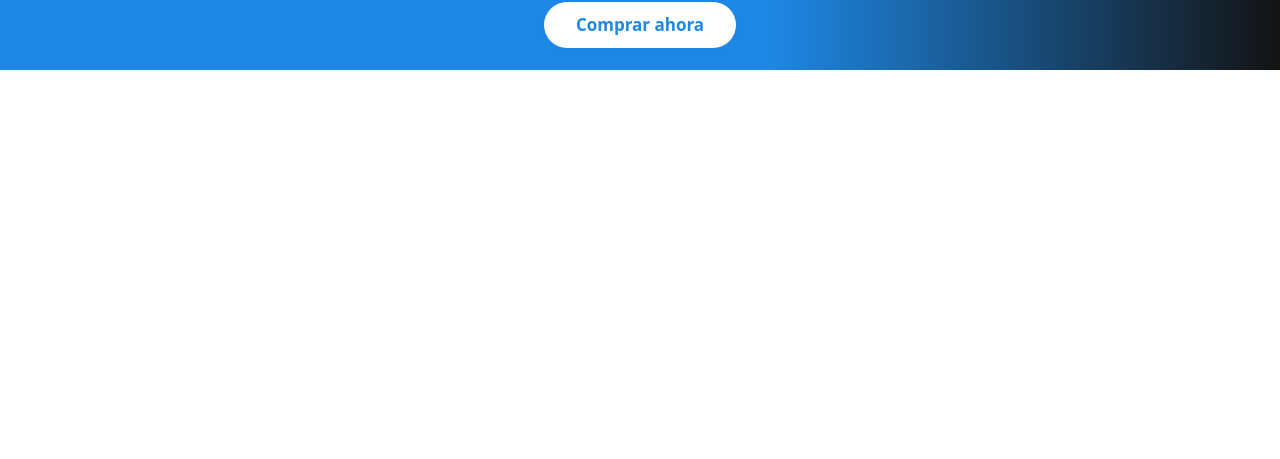
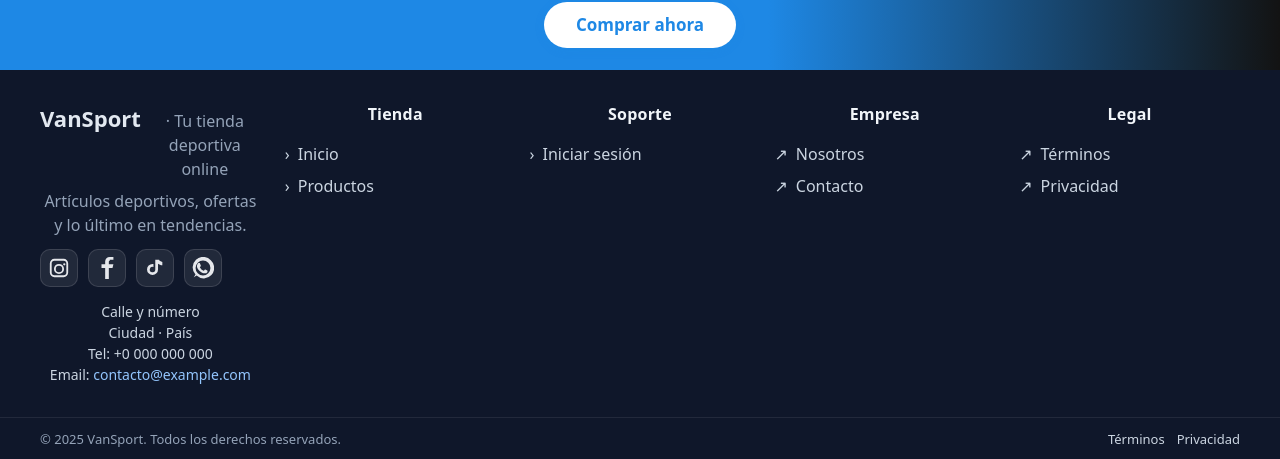
Before and after one commit to FawziL/VanSport, a React (Vite) app in the folder frontend/: page / in a window 1280 px wide. Shown: the part 801-1260 px from the top of the page. Before the commit the page ends 871 px from the top, so only its background shows below. Built offline with nearby package versions, Linux system fonts and the light colour scheme; no server answers.

Commit message:
feat: agregado el footer

```diff
--- a/frontend/src/App.jsx
+++ b/frontend/src/App.jsx
@@ -41,6 +41,7 @@ import MisReportes from '@/pages/App/Reportes/MisReportes';
 import VerReporte from '@/pages/App/Reportes/VerReporte';
 import ListReportes from '@/pages/Admin/Reportes/ListReport';
 import EditReporte from '@/pages/Admin/Reportes/EditReport';
+import Footer from '@/components/Footer'; // importa el componente
 
 function AppShell() {
   const location = useLocation();
@@ -267,6 +268,7 @@ function AppShell() {
           <Route path="*" element={<NotFound />} />
         </Routes>
       </main>
+      <Footer />
     </>
   );
 }
--- /dev/null
+++ b/frontend/src/components/Footer.jsx
@@ -0,0 +1,261 @@
+import { Link } from 'react-router-dom';
+import { useMemo } from 'react';
+
+function SocialIcon({ type = 'facebook', href = '#', label, size = 22 }) {
+  const icon = useMemo(() => {
+    const common = { width: size, height: size, viewBox: '0 0 24 24', fill: 'currentColor' };
+    switch (type) {
+      case 'instagram':
+        return (
+          <svg {...common} aria-hidden="true">
+            <path d="M7 2h10a5 5 0 0 1 5 5v10a5 5 0 0 1-5 5H7a5 5 0 0 1-5-5V7a5 5 0 0 1 5-5zm10 2H7a3 3 0 0 0-3 3v10a3 3 0 0 0 3 3h10a3 3 0 0 0 3-3V7a3 3 0 0 0-3-3zm-5 3.5A5.5 5.5 0 1 1 6.5 13 5.5 5.5 0 0 1 12 7.5zm0 2A3.5 3.5 0 1 0 15.5 13 3.5 3.5 0 0 0 12 9.5zm5.75-2.75a1.25 1.25 0 1 1-1.25 1.25 1.25 1.25 0 0 1 1.25-1.25z" />
+          </svg>
+        );
+      case 'twitter':
+      case 'x':
+        return (
+          <svg {...common} aria-hidden="true">
+            <path d="M3 3h5.3l4.1 6 4.6-6H23l-8 10.5L22 21h-5.3l-4.3-6.3L7.6 21H1l8.8-11.6z" />
+          </svg>
+        );
+      case 'youtube':
+        return (
+          <svg {...common} aria-hidden="true">
+            <path d="M23.5 6.2a3 3 0 0 0-2.1-2.1C19.5 3.5 12 3.5 12 3.5s-7.5 0-9.4.6A3 3 0 0 0 .5 6.2 31.8 31.8 0 0 0 0 12a31.8 31.8 0 0 0 .5 5.8 3 3 0 0 0 2.1 2.1c1.9.6 9.4.6 9.4.6s7.5 0 9.4-.6a3 3 0 0 0 2.1-2.1A31.8 31.8 0 0 0 24 12a31.8 31.8 0 0 0-.5-5.8zM9.8 15.6V8.4L16 12z" />
+          </svg>
+        );
+      case 'tiktok':
+        return (
+          <svg {...common} aria-hidden="true">
+            <path d="M16.5 3.5c1 .9 2.2 1.6 3.5 1.9V9c-1.9-.1-3.4-.7-4.7-1.7v6.2a6 6 0 1 1-6-6c.3 0 .7 0 1 .1v3.2a3 3 0 1 0 2 2.8V3h4.2z" />
+          </svg>
+        );
+      case 'whatsapp':
+        return (
+          <svg {...common} aria-hidden="true">
+            <path d="M20.5 3.5A10.5 10.5 0 0 0 3.8 19.1L2 22l3-1.7A10.5 10.5 0 1 0 20.5 3.5zM12 20.1a8.1 8.1 0 1 1 0-16.2 8.1 8.1 0 0 1 0 16.2zm4.5-5.6c-.3-.2-1.6-.8-1.8-.9s-.4-.1-.6.1c-.2.3-.7.9-.9 1.1s-.3.2-.6.1a6.6 6.6 0 0 1-3.9-3.4c-.3-.6.3-.5.9-1.7.1-.2 0-.4 0-.6l-1-2.4c-.1-.3-.3-.3-.5-.3h-.5c-.2 0-.6.1-.9.4-.9.9-1.3 2.1-1.3 3.3 0 2.3 1.6 4.6 4.7 6.3 2.9 1.5 4.2 1.4 4.9 1.3.8-.1 1.6-.7 1.8-1.4.2-.7.2-1.3.1-1.4-.1-.1-.3-.2-.4-.3z" />
+          </svg>
+        );
+      default:
+        return (
+          <svg {...common} aria-hidden="true">
+            <path d="M15 3h4V0h-4c-2.8 0-5 2.2-5 5v3H6v4h4v12h4V12h4l1-4h-5V5c0-.6.4-1 1-1z" />
+          </svg>
+        );
+    }
+  }, [type, size]);
+
+  return (
+    <a
+      href={href}
+      target="_blank"
+      rel="noreferrer"
+      aria-label={label || type}
+      style={{
+        display: 'inline-flex',
+        alignItems: 'center',
+        justifyContent: 'center',
+        width: 36,
+        height: 36,
+        borderRadius: 10,
+        color: '#e5e7eb',
+        background: 'rgba(255,255,255,0.08)',
+        border: '1px solid rgba(255,255,255,0.12)',
+        transition: 'all .2s',
+      }}
+      onMouseEnter={(e) => (e.currentTarget.style.background = 'rgba(255,255,255,0.16)')}
+      onMouseLeave={(e) => (e.currentTarget.style.background = 'rgba(255,255,255,0.08)')}
+    >
+      {icon}
+    </a>
+  );
+}
+
+export default function Footer({
+  brand = { name: 'VanSport', slogan: 'Tu tienda deportiva online' },
+  internalLinks = {
+    tienda: [
+      { label: 'Inicio', to: '/' },
+      { label: 'Productos', to: '/productos' },
+    ],
+    soporte: [
+      // Puedes completar con rutas reales si existen
+      // { label: 'Ayuda', to: '/ayuda' },
+      // { label: 'Reportar falla', to: '/reportar-falla' },
+      { label: 'Iniciar sesión', to: '/login' },
+    ],
+  },
+  externalLinks = {
+    empresa: [
+      { label: 'Nosotros', href: 'https://example.com/nosotros' },
+      { label: 'Contacto', href: 'mailto:contacto@example.com' },
+    ],
+    legal: [
+      { label: 'Términos', href: 'https://example.com/terminos' },
+      { label: 'Privacidad', href: 'https://example.com/privacidad' },
+    ],
+  },
+  socials = [
+    { type: 'instagram', href: 'https://instagram.com/', label: 'Instagram' },
+    { type: 'facebook', href: 'https://facebook.com/', label: 'Facebook' },
+    { type: 'tiktok', href: 'https://tiktok.com/@', label: 'TikTok' },
+    { type: 'whatsapp', href: 'https://wa.me/0000000000', label: 'WhatsApp' },
+  ],
+  address = {
+    line1: 'Calle y número',
+    city: 'Ciudad',
+    country: 'País',
+    phone: '+0 000 000 000',
+    email: 'contacto@example.com',
+  },
+}) {
+  const year = new Date().getFullYear();
+
+  const colTitle = (text) => (
+    <div style={{ color: '#f1f5f9', fontWeight: 900, marginBottom: 12, letterSpacing: 0.2 }}>
+      {text}
+    </div>
+  );
+
+  const linkStyle = {
+    color: '#cbd5e1',
+    textDecoration: 'none',
+    display: 'inline-flex',
+    alignItems: 'center',
+    gap: 8,
+    padding: '4px 0',
+  };
+
+  return (
+    <footer style={{ background: '#0f172a', color: '#e2e8f0' }}>
+      <div
+        style={{
+          maxWidth: 1200,
+          margin: '0 auto',
+          padding: '32px 16px',
+          display: 'grid',
+          gridTemplateColumns: 'repeat(auto-fit, minmax(220px, 1fr))',
+          gap: 24,
+        }}
+      >
+        {/* Brand + Socials */}
+        <div>
+          <div style={{ display: 'flex', alignItems: 'baseline', gap: 8, marginBottom: 8 }}>
+            <div style={{ fontSize: 22, fontWeight: 900 }}>{brand.name}</div>
+            {brand.slogan && <div style={{ color: '#94a3b8' }}>· {brand.slogan}</div>}
+          </div>
+          <div style={{ color: '#94a3b8', marginBottom: 12 }}>
+            Artículos deportivos, ofertas y lo último en tendencias.
+          </div>
+          <div style={{ display: 'flex', gap: 10, marginTop: 6, flexWrap: 'wrap' }}>
+            {socials.map((s, i) => (
+              <SocialIcon key={i} type={s.type} href={s.href} label={s.label} />
+            ))}
+          </div>
+
+          {/* Contacto */}
+          <div style={{ marginTop: 14, color: '#cbd5e1', fontSize: 14 }}>
+            {address.line1 && <div>{address.line1}</div>}
+            {(address.city || address.country) && (
+              <div>
+                {address.city} {address.country ? `· ${address.country}` : ''}
+              </div>
+            )}
+            {address.phone && <div>Tel: {address.phone}</div>}
+            {address.email && (
+              <div>
+                Email:{' '}
+                <a href={`mailto:${address.email}`} style={{ color: '#93c5fd' }}>
+                  {address.email}
+                </a>
+              </div>
+            )}
+          </div>
+        </div>
+
+        {/* Tienda */}
+        <div>
+          {colTitle('Tienda')}
+          <nav style={{ display: 'grid' }}>
+            {internalLinks.tienda?.map((l, i) => (
+              <Link key={i} to={l.to} style={linkStyle}>
+                <span>›</span>
+                <span>{l.label}</span>
+              </Link>
+            ))}
+          </nav>
+        </div>
+
+        {/* Soporte */}
+        <div>
+          {colTitle('Soporte')}
+          <nav style={{ display: 'grid' }}>
+            {internalLinks.soporte?.map((l, i) => (
+              <Link key={i} to={l.to} style={linkStyle}>
+                <span>›</span>
+                <span>{l.label}</span>
+              </Link>
+            ))}
+          </nav>
+        </div>
+
+        {/* Empresa */}
+        <div>
+          {colTitle('Empresa')}
+          <nav style={{ display: 'grid' }}>
+            {externalLinks.empresa?.map((l, i) => (
+              <a key={i} href={l.href} target="_blank" rel="noreferrer" style={linkStyle}>
+                <span>↗</span>
+                <span>{l.label}</span>
+              </a>
+            ))}
+          </nav>
+        </div>
+
+        {/* Legal */}
+        <div>
+          {colTitle('Legal')}
+          <nav style={{ display: 'grid' }}>
+            {externalLinks.legal?.map((l, i) => (
+              <a key={i} href={l.href} target="_blank" rel="noreferrer" style={linkStyle}>
+                <span>↗</span>
+                <span>{l.label}</span>
+              </a>
+            ))}
+          </nav>
+        </div>
+      </div>
+
+      {/* Bottom bar */}
+      <div
+        style={{
+          borderTop: '1px solid rgba(255,255,255,0.08)',
+          padding: '12px 16px',
+          color: '#94a3b8',
+        }}
+      >
+        <div
+          style={{
+            maxWidth: 1200,
+            margin: '0 auto',
+            display: 'flex',
+            alignItems: 'center',
+            justifyContent: 'space-between',
+            gap: 12,
+            flexWrap: 'wrap',
+            fontSize: 13,
+          }}
+        >
+          <div>© {year} {brand.name}. Todos los derechos reservados.</div>
+          <div style={{ display: 'flex', gap: 12 }}>
+            {externalLinks.legal?.map((l, i) => (
+              <a key={i} href={l.href} target="_blank" rel="noreferrer" style={{ color: '#cbd5e1' }}>
+                {l.label}
+              </a>
+            ))}
+          </div>
+        </div>
+      </div>
+    </footer>
+  );
+}
```
